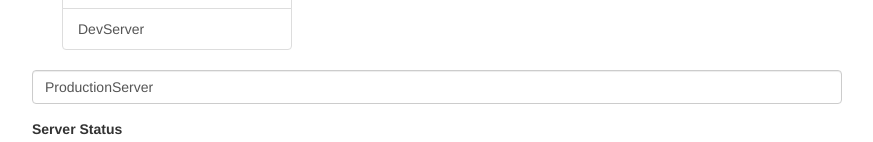
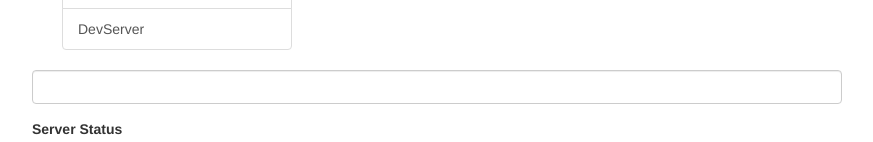
Before and after one commit to sidramowlana/Routings, an Angular app: page / in a window 1280 px wide. Shown: the part 390-532 px from the top of the page, without its empty margins (203-1076 px from the left). Built offline with nearby package versions, Linux system fonts and the light colour scheme.

Commit message:
added a local reference

```diff
--- a/src/app/servers/edit-server/edit-server.component.html
+++ b/src/app/servers/edit-server/edit-server.component.html
@@ -4,7 +4,7 @@
     type="text"
     id="name"
     class="form-control"
-    [(ngModel)]="serverName">
+    #serverName>
 </div>
 
 <div class="form-group">
--- a/src/app/servers/edit-server/edit-server.component.ts
+++ b/src/app/servers/edit-server/edit-server.component.ts
@@ -1,4 +1,4 @@
-import { Component, OnInit } from '@angular/core';
+import { Component, OnInit, ViewChild, ElementRef } from '@angular/core';
 import { ServerService } from '../server.service';
 
 @Component({
@@ -9,14 +9,15 @@ import { ServerService } from '../server.service';
 export class EditServerComponent implements OnInit {
 
   server :{id:number, name:string,status:string};
-  serverName='';
+  // serverName='';
+  @ViewChild('serverName') serverName:ElementRef;
   serverStatus='';
 
   constructor(private serverService:ServerService) { }
 
   ngOnInit() {
     this.server = this.serverService.getServer(1);
-    this.serverName = this.server.name;
+    this.serverName.nativeElement = this.server.name;
     this.serverStatus = this.server.status;
   }
 
```
